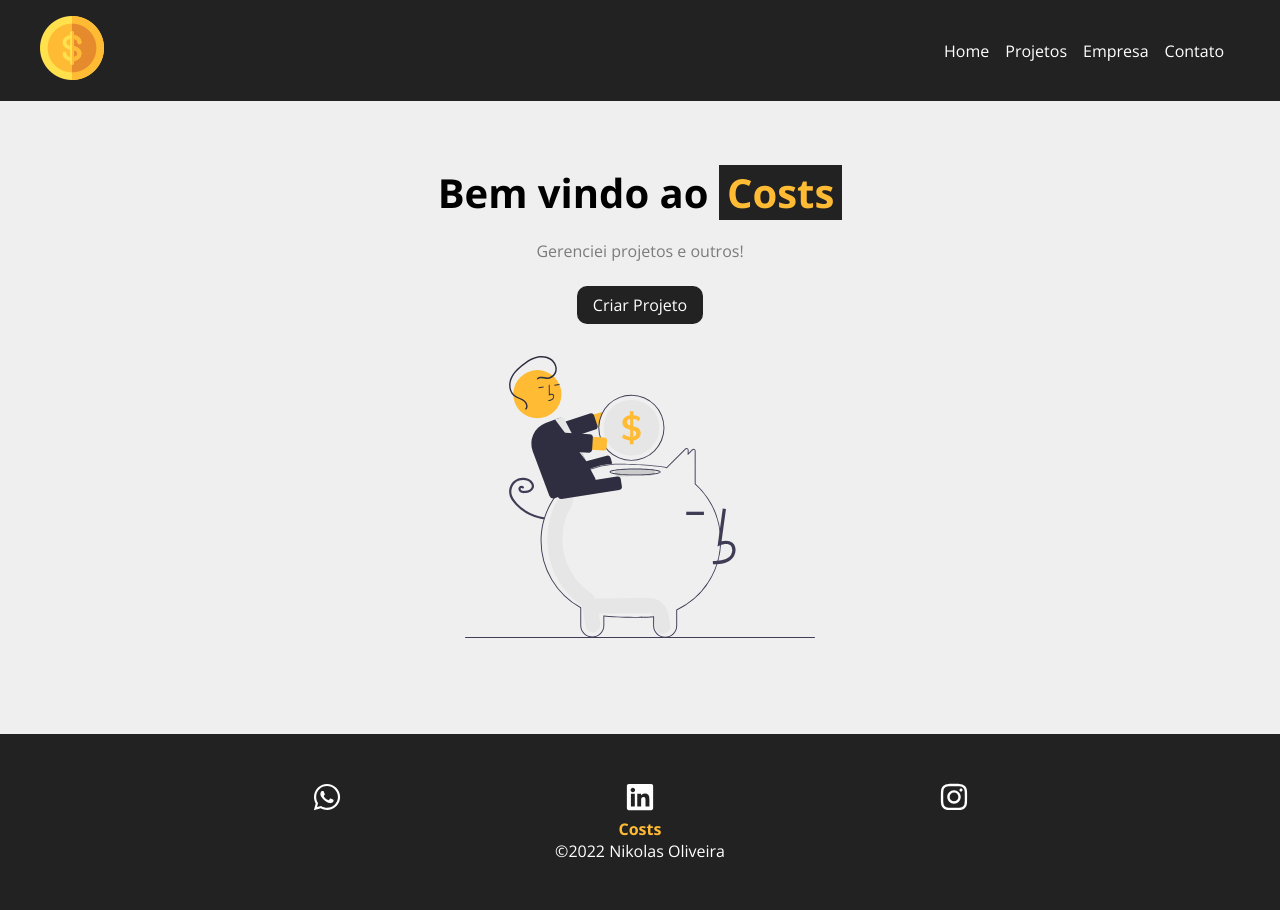
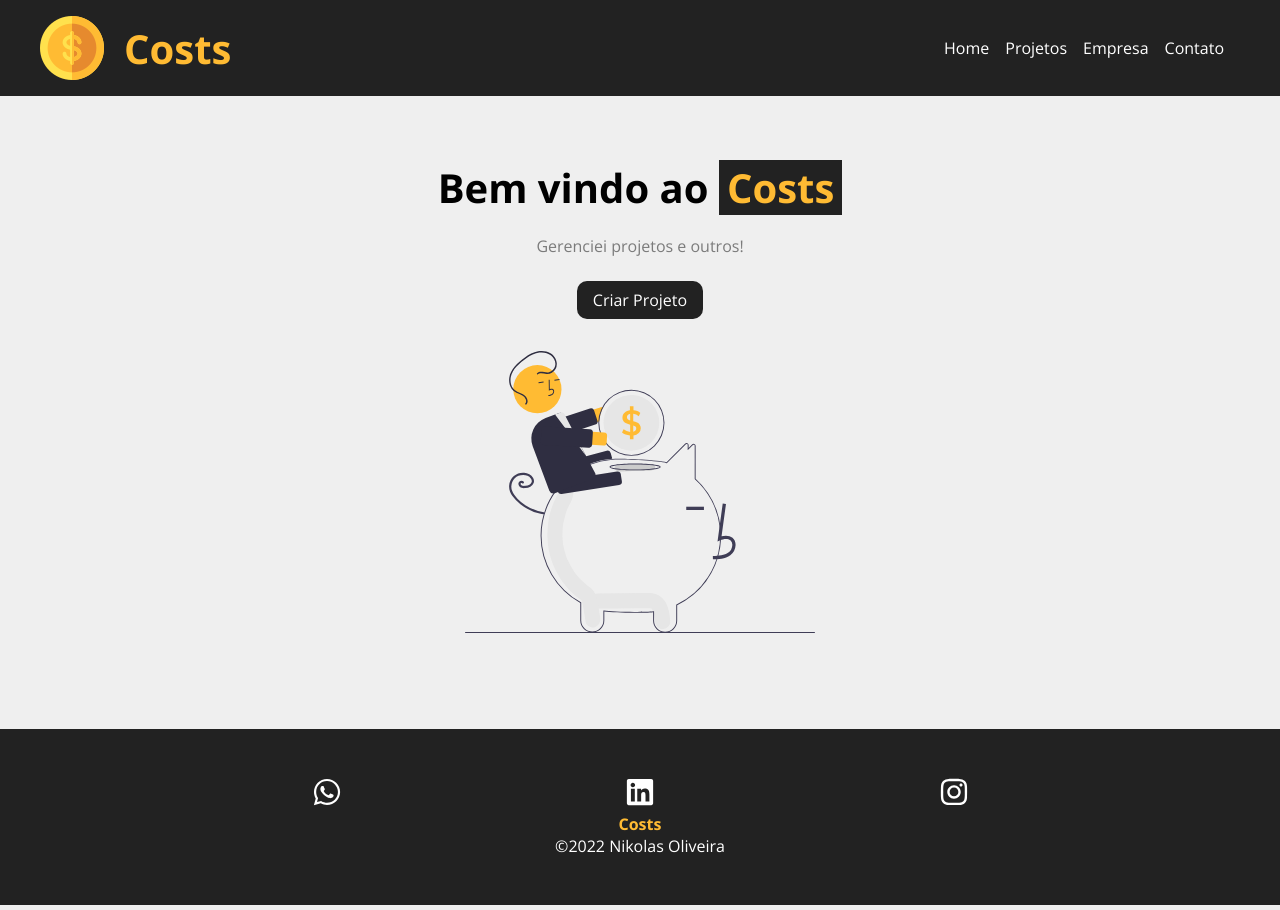
Before and after one commit to NikolasOliveir4/Manager-js-react, a React (Create React App) app: page / in a window 1280 px wide. Built offline with nearby package versions, Linux system fonts and the light colour scheme.

Commit message:
Alteração do logo

```diff
--- a/src/components/layouts/Navbar.js
+++ b/src/components/layouts/Navbar.js
@@ -9,10 +9,13 @@ function Navbar(){
     return(
         <nav className={styles.navbar}>
             <Container>
-                <Link to='/'>
+                <section>
+                <Link className={styles.logo} to='/'>
                     <img src={logo} alt='manager'/>
+                    <span>Costs</span>
                 </Link>
 
+                </section>
                 <ul className={styles.list}>
                     <li className={styles.item}><Link to="/">Home</Link></li>
                     <li className={styles.item}><Link to="/projects">Projetos</Link></li>
--- a/src/components/layouts/Navbar.module.css
+++ b/src/components/layouts/Navbar.module.css
@@ -3,6 +3,19 @@
     justify-content: space-between;
     background-color: #222;
     padding: 1em;
+}
+
+.logo{
+    display: flex;
+    justify-content: center;
+    align-items: center;
+    text-decoration: none;
+    color: #ffbb33;
+}
+.logo span{
+   margin-left:0.5em;
+   font-size: 40px;
+   font-weight: bold;
 }
 
 .list{
```
